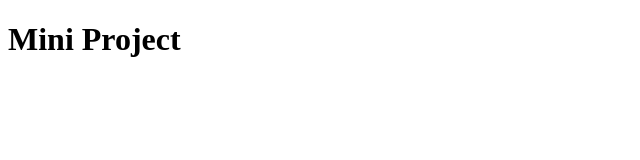
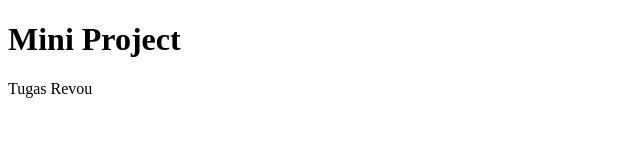
Before and after one commit to RohimaPutri11/CodingCamp-220925-RohimaPutri, a plain HTML site: page index.html in a window 1280 px wide. Shown: the whole page, without its empty margins (0-640 px from the left). Drawn offline with Linux system fonts and the light colour scheme.

Commit message:
update content index.html

```diff
--- a/index.html
+++ b/index.html
@@ -7,5 +7,6 @@
 </head>
 <body>
     <h1>Mini Project</h1>
+    <p>Tugas Revou</p>
 </body>
 </html>
```
